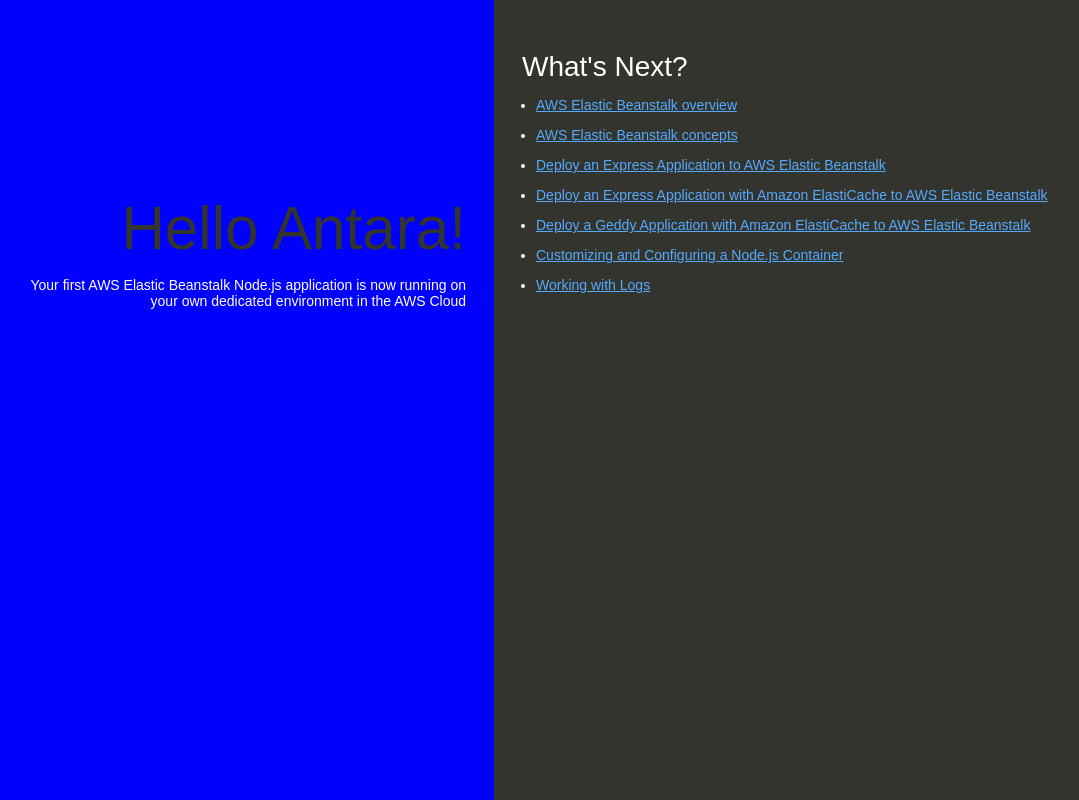
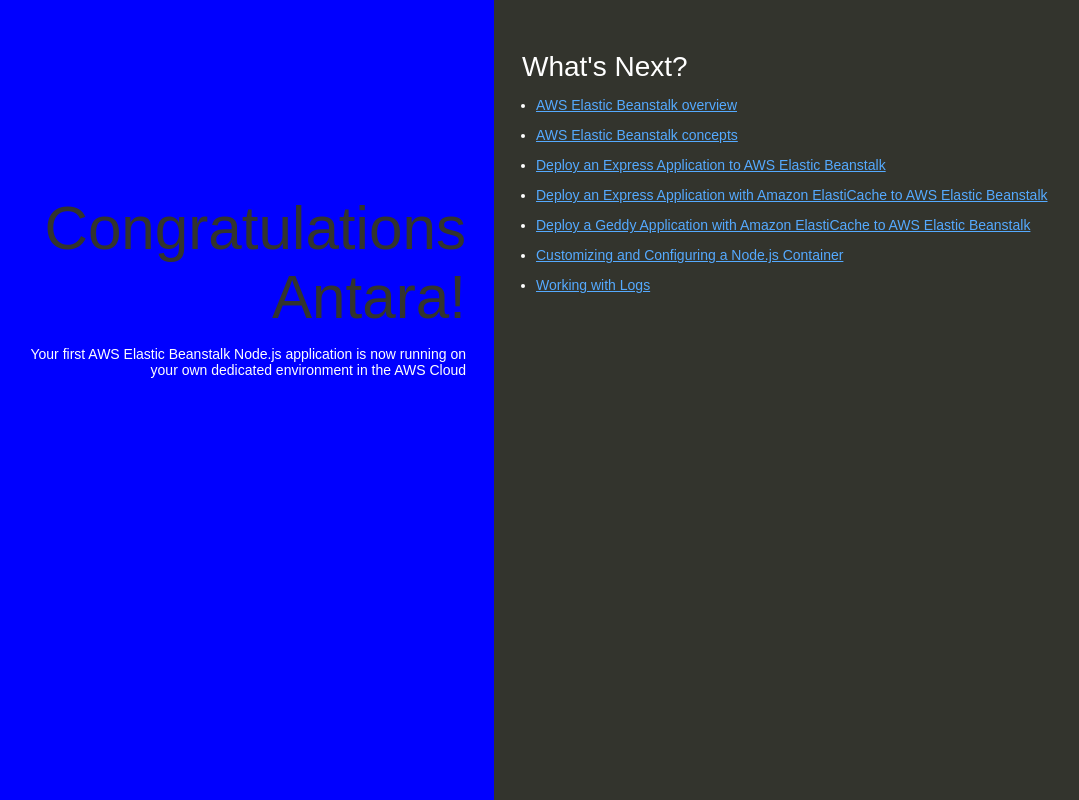
Before and after one commit to ghubant2002/my-nodejs-app, a website: page index.html in a window 1280 px wide. Shown: the whole page, without its empty margins (146-1225 px from the left). Drawn offline with Linux system fonts and the light colour scheme.

Commit message:
Change greeting from 'Hello' to 'Congratulations'

```diff
--- a/index.html
+++ b/index.html
@@ -74,7 +74,7 @@
   </head>
   <body>
     <div class="textColumn">
-      <h1>Hello Antara!</h1>
+      <h1>Congratulations Antara!</h1>
       <p>Your first AWS Elastic Beanstalk Node.js application is now running on your own dedicated environment in the AWS Cloud</p>
     </div>
     <div class="linksColumn">
```
